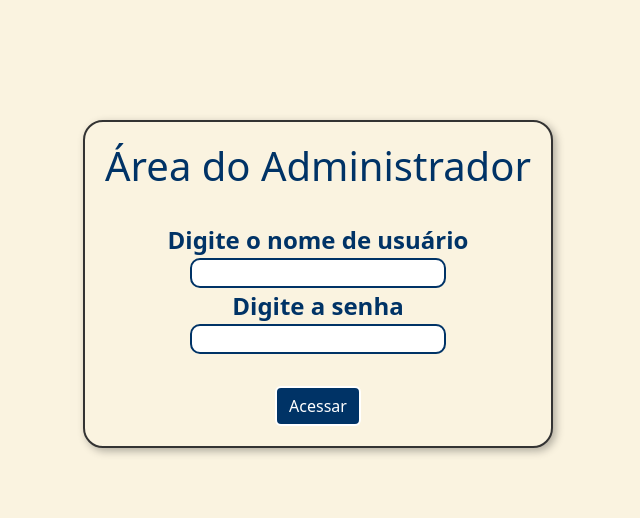
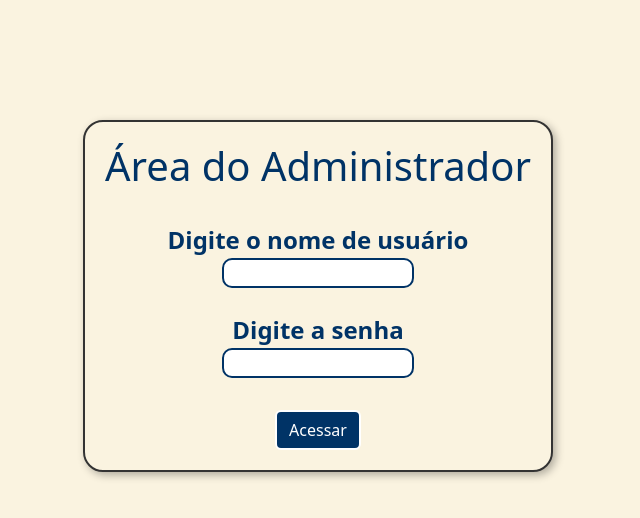
Before and after one commit to adelson70/sorteador_oracao, a Flask app: page /admin in a window 1280 px wide. Shown: the top 518 px of the page, without its empty margins (322-962 px from the left). Run offline with Flask 3, Linux system fonts and the light colour scheme; some libraries are stand-ins or nearby versions.

Commit message:
estilo loggin adm

```diff
--- a/static/css/styles.css
+++ b/static/css/styles.css
@@ -185,10 +185,24 @@ h1{
 }
 
 .input-nome-usuario-senha{
-    width: 20vw;
     text-align: center;
     border-radius: 10px;
     border: 2px solid #003366;
+}
+
+/* CONDIÇÃO PARA LARGURA DA INPUT DA CAIXA */
+@media (orientation:landscape) {
+    .input-nome-usuario-senha{
+        width: 15vw;
+
+    }
+}
+
+@media (orientation:portrait) {
+    .input-nome-usuario-senha{
+        width: 80vw;
+
+    }
 }
 
 .label-loggin{
--- a/templates/adm.html
+++ b/templates/adm.html
@@ -44,7 +44,7 @@
       <!-- INPUT DO NOME DO USUARIO -->
       <label class="label-loggin" for="input-user">Digite o nome de usuário</label>
       <input type="text" class="input-nome-usuario-senha" id="input-user">
-      <br>
+      <br><br>
       <!-- INPUPT DA SENHA DO USUARIO -->
       <label class="label-loggin" for="input-pass">Digite a senha</label>
       <input type="password" class="input-nome-usuario-senha" id="input-pass">
```
Also changed, not shown: database/oracao.db.
